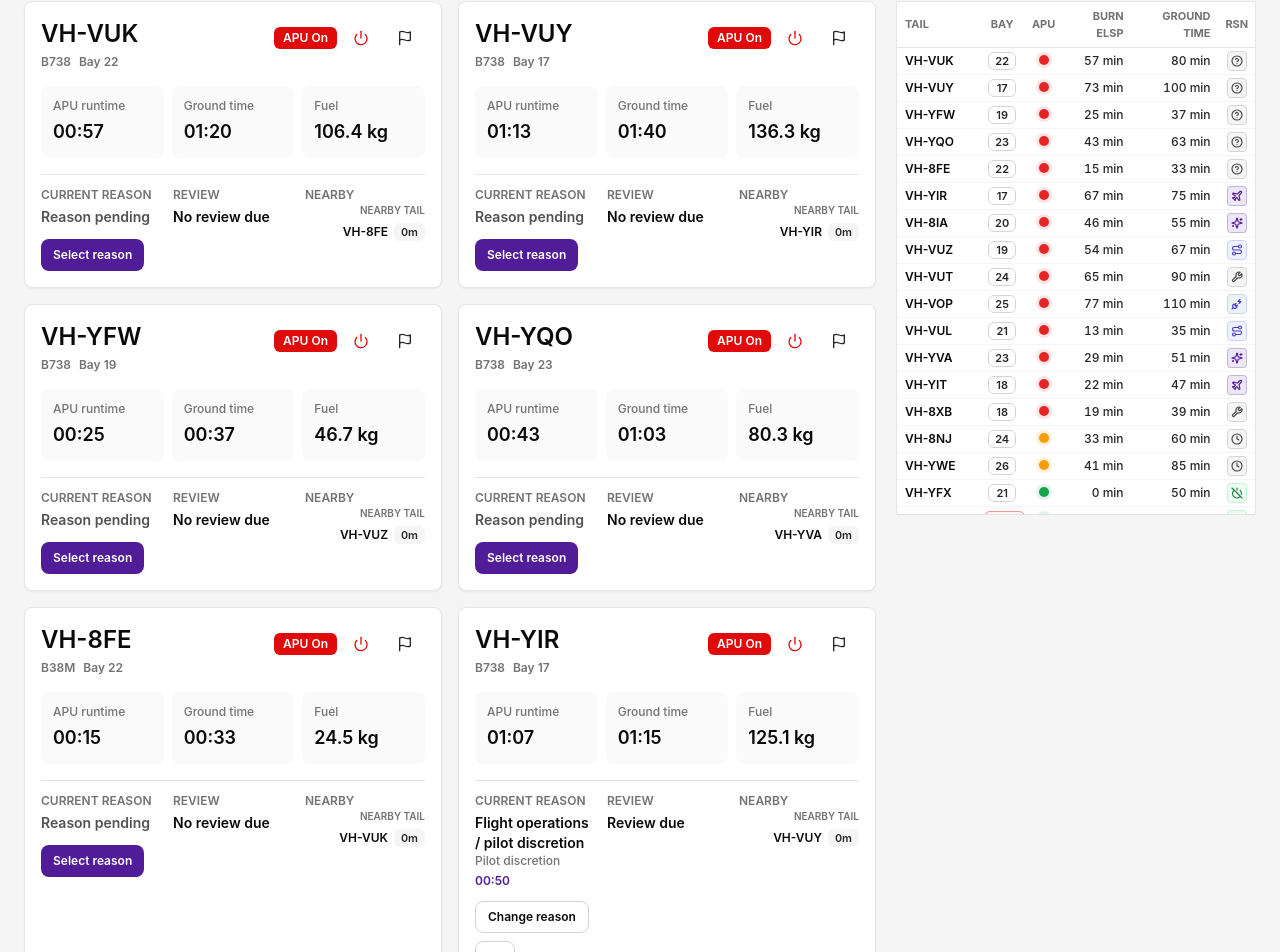
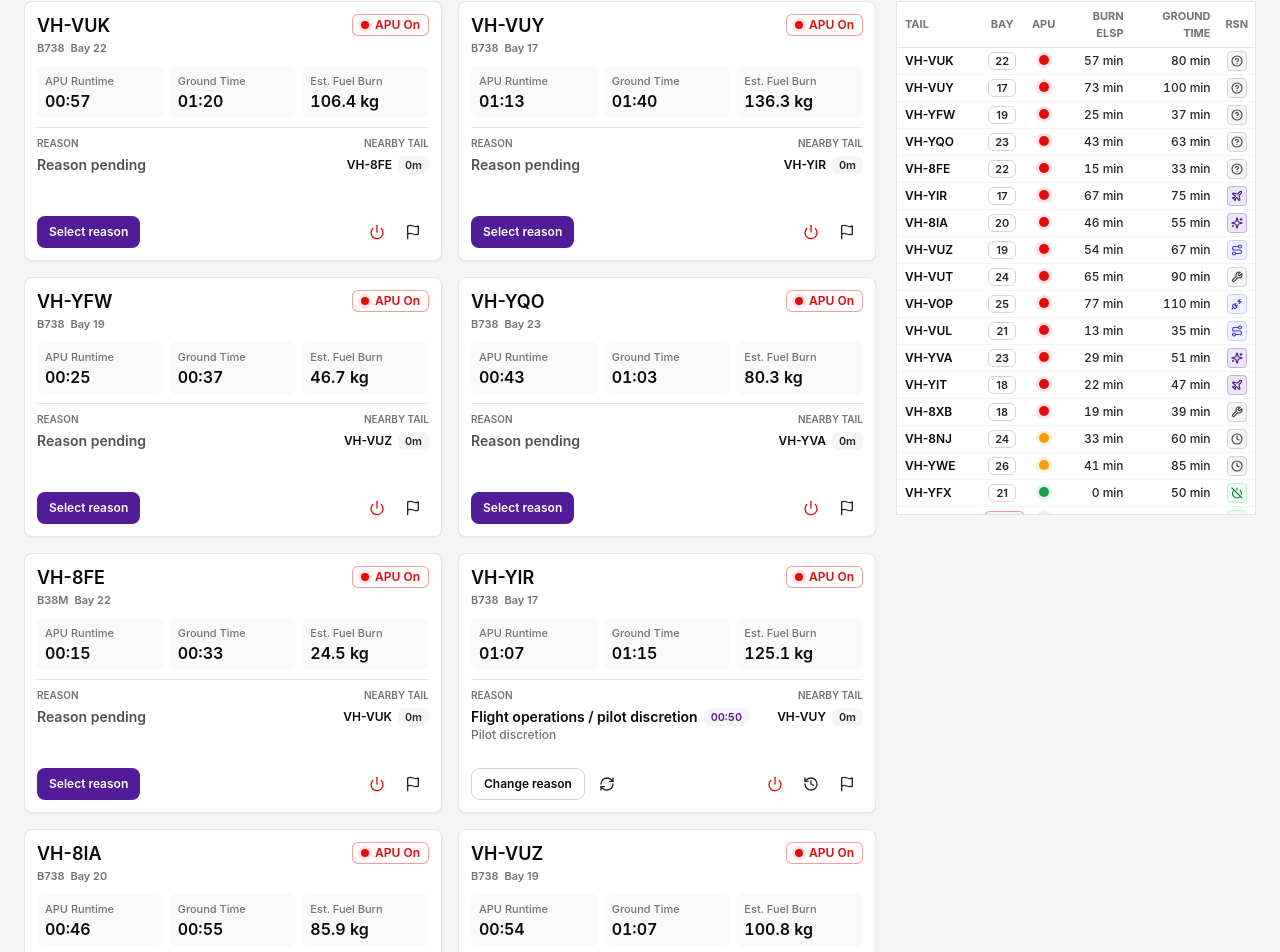
Before and after one commit to ben-dowden/APU-Alerting-Dashboard, a Next.js app: page /senior/bne in a window 1280 px wide. Shown: the part 282-1234 px from the top of the page. Built offline with nearby package versions, Linux system fonts and the light colour scheme.

Commit message:
Implement-fixed-aircraft-card-anatomy

```diff
--- a/components/senior/data-quality-flag-action.tsx
+++ b/components/senior/data-quality-flag-action.tsx
@@ -34,6 +34,7 @@ export function DataQualityFlagAction({ tail, onCreateFlag }: DataQualityFlagAct
     <div className="relative">
       <Button
         aria-label={`Flag data quality for ${tail}`}
+        className="size-8 text-neutral-800"
         onClick={() => setIsOpen((current) => !current)}
         size="icon"
         title="Flag data quality"
--- a/components/senior/desktop-aircraft-card.tsx
+++ b/components/senior/desktop-aircraft-card.tsx
@@ -1,6 +1,6 @@
 "use client";
 
-import { Check, History } from "lucide-react";
+import { History, RefreshCw } from "lucide-react";
 import { useState, type ReactNode } from "react";
 
 import type { ReasonSegment } from "@/lib/domain/reason-chain-reducer";
@@ -12,6 +12,7 @@ import { Card } from "@/components/ui/card";
 import { cn } from "@/lib/utils/cn";
 
 import { aircraftCardDomId } from "./aircraft-card-focus";
+import { ApuStatusBadge, type ApuStatusBadgeState } from "./apu-status-badge";
 import { CardReasonDrawer } from "./card-reason-drawer";
 import {
   DataQualityFlagAction,
@@ -62,19 +63,12 @@ const formatDuration = (minutes: number) => {
   return `${String(hours).padStart(2, "0")}:${String(remainingMinutes).padStart(2, "0")}`;
 };
 
-const apuStateLabel = (state: AircraftCardReadModel["apuState"]) =>
-  state === "on" ? "APU On" : "APU Off";
-
-const reviewLabel = (aircraft: AircraftCardReadModel) => {
+const apuBadgeState = (aircraft: AircraftCardReadModel): ApuStatusBadgeState => {
   if (aircraft.manualOffPending) {
-    return "Paused pending off";
+    return "pending";
   }
 
-  if (aircraft.reviewState.isReviewDue) {
-    return "Review due";
-  }
-
-  return aircraft.reviewState.reviewDueAt ? "Review set" : "No review due";
+  return aircraft.apuState === "off" ? "off" : "on";
 };
 
 export function DesktopAircraftCard({
@@ -103,7 +97,7 @@ export function DesktopAircraftCard({
     <Card
       aria-label={`${aircraft.tail} aircraft card`}
       className={cn(
-        "relative min-h-[260px] outline-none transition-shadow",
+        "relative h-[260px] outline-none transition-shadow",
         isFocusHighlighted && "ring-2 ring-virgin-purple ring-offset-2",
       )}
       data-focus-highlight={isFocusHighlighted ? "true" : "false"}
@@ -111,15 +105,20 @@ export function DesktopAircraftCard({
       role="article"
       tabIndex={-1}
     >
-      <div className="flex h-full flex-col gap-4 p-4">
-        <AircraftCardHeader
+      <div className="flex h-full flex-col gap-2 p-3">
+        <AircraftStatusRow aircraft={aircraft} />
+        <AircraftMetricGrid aircraft={aircraft} />
+        <ContextStack aircraft={aircraft} />
+        <ActionRail
           aircraft={aircraft}
+          currentReason={currentReason}
           dataQualityFlagControl={
             <DataQualityFlagAction
               onCreateFlag={(input) => onCreateDataQualityFlag(groundAircraft, aircraft, input)}
               tail={aircraft.tail}
             />
           }
+          groundAircraft={groundAircraft}
           manualOffControl={
             aircraft.apuState === "on" && groundAircraft.apuEvent ? (
               <ManualApuOffAction
@@ -129,21 +128,10 @@ export function DesktopAircraftCard({
               />
             ) : null
           }
+          onOpenDrawer={() => setIsDrawerOpen(true)}
+          reasonCaptureHandlers={reasonCaptureHandlers}
+          taxonomy={taxonomy}
         />
-        <AircraftMetricGrid aircraft={aircraft} />
-
-        <div className="grid gap-3 border-t border-neutral-200 pt-3 sm:grid-cols-3">
-          <CurrentReasonGroup
-            aircraft={aircraft}
-            currentReason={currentReason}
-            groundAircraft={groundAircraft}
-            onOpenDrawer={() => setIsDrawerOpen(true)}
-            reasonCaptureHandlers={reasonCaptureHandlers}
-            taxonomy={taxonomy}
-          />
-          <ReviewSummary aircraft={aircraft} />
-          <NearbySummary aircraft={aircraft} />
-        </div>
       </div>
 
       <CardReasonDrawer
@@ -175,84 +163,142 @@ export function DesktopAircraftCard({
   );
 }
 
-function AircraftCardHeader({
-  aircraft,
-  dataQualityFlagControl,
-  manualOffControl,
-}: {
-  aircraft: AircraftCardReadModel;
-  dataQualityFlagControl: ReactNode;
-  manualOffControl: ReactNode;
-}) {
+function AircraftStatusRow({ aircraft }: { aircraft: AircraftCardReadModel }) {
   return (
-    <div className="flex items-start justify-between gap-3">
-      <div>
-        <p className="text-2xl font-semibold tracking-normal text-neutral-950">{aircraft.tail}</p>
-        <div className="mt-1 flex flex-wrap items-center gap-2 text-xs font-semibold text-neutral-500">
+    <div
+      aria-label={`${aircraft.tail} status`}
+      className="flex items-start justify-between gap-2"
+      role="group"
+    >
+      <div className="min-w-0">
+        <div className="flex min-w-0 items-center gap-1.5">
+          <p className="truncate text-lg font-semibold leading-6 tracking-normal text-neutral-950">
+            {aircraft.tail}
+          </p>
+          <SourceQualityCharm sourceCharms={aircraft.sourceCharms} />
+        </div>
+        <div className="mt-0.5 flex flex-wrap items-center gap-1.5 text-[11px] font-semibold text-neutral-500">
           {aircraft.aircraftType ? <span>{aircraft.aircraftType}</span> : null}
           {aircraft.bay ? <span>{aircraft.bay}</span> : null}
         </div>
-        <SourceQualityCharm sourceCharms={aircraft.sourceCharms} />
       </div>
-      <div className="flex items-center gap-2">
-        <Badge
-          variant={aircraft.apuState === "on" ? "red" : "outline"}
-          className={
-            aircraft.apuState === "off" ? "border-green-200 bg-green-50 text-green-700" : undefined
-          }
-        >
-          {apuStateLabel(aircraft.apuState)}
-        </Badge>
-        {manualOffControl}
-        {dataQualityFlagControl}
-      </div>
+      <ApuStatusBadge state={apuBadgeState(aircraft)} />
     </div>
   );
 }
 
 function AircraftMetricGrid({ aircraft }: { aircraft: AircraftCardReadModel }) {
   return (
-    <dl className="grid grid-cols-3 gap-2">
-      <AircraftMetric label="APU runtime" value={formatDuration(aircraft.apuRuntimeMinutes)} />
-      <AircraftMetric label="Ground time" value={formatDuration(aircraft.groundMinutes)} />
-      <AircraftMetric label="Fuel" value={`${aircraft.estimatedFuelKg} kg`} />
-    </dl>
+    <div aria-label={`${aircraft.tail} metrics`} role="group">
+      <dl className="grid grid-cols-3 gap-1.5">
+        <AircraftMetric label="APU Runtime" value={formatDuration(aircraft.apuRuntimeMinutes)} />
+        <AircraftMetric label="Ground Time" value={formatDuration(aircraft.groundMinutes)} />
+        <AircraftMetric label="Est. Fuel Burn" value={`${aircraft.estimatedFuelKg} kg`} />
+      </dl>
+    </div>
   );
 }
 
 function AircraftMetric({ label, value }: { label: string; value: string }) {
   return (
-    <div className="rounded-product bg-neutral-50 p-3">
-      <dt className="text-xs font-medium text-neutral-500">{label}</dt>
-      <dd className="mt-1 text-lg font-semibold text-neutral-950">{value}</dd>
+    <div className="rounded-product bg-neutral-50 p-2">
+      <dt className="text-[11px] font-medium leading-4 text-neutral-500">{label}</dt>
+      <dd className="mt-0.5 text-base font-semibold leading-5 tabular-nums text-neutral-950">
+        {value}
+      </dd>
     </div>
   );
 }
 
-type CurrentReasonGroupProps = {
+function ContextStack({ aircraft }: { aircraft: AircraftCardReadModel }) {
+  return (
+    <div
+      aria-label={`${aircraft.tail} context`}
+      className="grid min-h-0 flex-1 grid-cols-[minmax(0,1fr)_minmax(5.5rem,auto)] gap-2 border-t border-neutral-200 pt-2"
+      role="group"
+    >
+      <CurrentReasonGroup aircraft={aircraft} />
+      <NearbySummary aircraft={aircraft} />
+    </div>
+  );
+}
+
+function CurrentReasonGroup({ aircraft }: { aircraft: AircraftCardReadModel }) {
+  return (
+    <div aria-label={`Current reason for ${aircraft.tail}`} className="min-w-0" role="group">
+      <p className="text-[10px] font-semibold uppercase tracking-normal text-neutral-500">Reason</p>
+      <CurrentReasonSummary aircraft={aircraft} />
+    </div>
+  );
+}
+
+function CurrentReasonSummary({ aircraft }: { aircraft: AircraftCardReadModel }) {
+  if (!aircraft.currentReason) {
+    return <p className="mt-1 text-sm font-semibold text-neutral-600">Reason pending</p>;
+  }
+
+  return (
+    <div className="mt-1 min-w-0">
+      <div className="flex min-w-0 items-center gap-1.5">
+        <p className="min-w-0 truncate text-sm font-semibold leading-5 text-neutral-950">
+          {aircraft.currentReason.categoryLabel}
+        </p>
+        <Badge
+          className="shrink-0 px-1.5 py-0 text-[11px] leading-4 tabular-nums text-virgin-purple"
+          variant="secondary"
+        >
+          {formatDuration(aircraft.currentReason.elapsedMinutes)}
+        </Badge>
+      </div>
+      <p className="truncate text-xs font-medium text-neutral-500">
+        {aircraft.currentReason.detailLabel}
+      </p>
+    </div>
+  );
+}
+
+function NearbySummary({ aircraft }: { aircraft: AircraftCardReadModel }) {
+  return (
+    <div className="min-w-[5.5rem]">
+      <ProximityHoverCard proximity={aircraft.proximity} tail={aircraft.tail} />
+    </div>
+  );
+}
+
+type ActionRailProps = {
   aircraft: AircraftCardReadModel;
   groundAircraft: GroundAircraftState;
   currentReason?: ReasonSegment;
   taxonomy: ReasonTaxonomySnapshot;
   reasonCaptureHandlers: ReasonCaptureHandlers;
+  manualOffControl: ReactNode;
+  dataQualityFlagControl: ReactNode;
   onOpenDrawer: () => void;
 };
 
-function CurrentReasonGroup({
+function ActionRail({
   aircraft,
   groundAircraft,
   currentReason,
   taxonomy,
   reasonCaptureHandlers,
+  manualOffControl,
+  dataQualityFlagControl,
   onOpenDrawer,
-}: CurrentReasonGroupProps) {
+}: ActionRailProps) {
   const canCaptureReason = aircraft.apuState === "on" && Boolean(groundAircraft.apuEvent);
 
   return (
-    <div aria-label={`Current reason for ${aircraft.tail}`} role="group">
-      <p className="text-xs font-semibold uppercase tracking-normal text-neutral-500">Current reason</p>
-      <CurrentReasonSummary aircraft={aircraft} />
-      <div className="mt-3 flex flex-wrap items-center gap-2">
+    <div
+      aria-label={`${aircraft.tail} actions`}
+      className="flex items-center justify-between gap-2 pt-1"
+      role="group"
+    >
+      <div
+        aria-label={`Reason actions for ${aircraft.tail}`}
+        className="flex w-[63%] min-w-0 items-center gap-1.5"
+        role="group"
+      >
         {!aircraft.currentReason && canCaptureReason ? (
           <ReasonPicker
             mode="select"
@@ -274,19 +320,28 @@ function CurrentReasonGroup({
         {currentReason && aircraft.reviewState.isReviewDue && !aircraft.manualOffPending ? (
           <Button
             aria-label={`Keep current reason for ${aircraft.tail}`}
+            className="size-8 text-neutral-800"
             onClick={() => reasonCaptureHandlers.onKeepCurrentReason(groundAircraft, currentReason)}
             size="icon"
             title="Keep current reason"
             type="button"
-            variant="outline"
+            variant="ghost"
           >
-            <Check data-icon="inline-start" />
+            <RefreshCw data-icon="inline-start" />
           </Button>
         ) : null}
+      </div>
 
+      <div
+        aria-label={`Utility actions for ${aircraft.tail}`}
+        className="flex shrink-0 items-center justify-end gap-1"
+        role="group"
+      >
+        {manualOffControl}
         {groundAircraft.reasonChain.segments.length > 0 ? (
           <Button
             aria-label={`Open reason drawer for ${aircraft.tail}`}
+            className="size-8 text-neutral-800"
             onClick={onOpenDrawer}
             size="icon"
             title="Reason chain"
@@ -296,45 +351,8 @@ function CurrentReasonGroup({
             <History data-icon="inline-start" />
           </Button>
         ) : null}
+        {dataQualityFlagControl}
       </div>
-    </div>
-  );
-}
-
-function CurrentReasonSummary({ aircraft }: { aircraft: AircraftCardReadModel }) {
-  if (!aircraft.currentReason) {
-    return <p className="mt-1 text-sm font-semibold text-neutral-600">Reason pending</p>;
-  }
-
-  return (
-    <div className="mt-1">
-      <p className="text-sm font-semibold text-neutral-950">
-        {aircraft.currentReason.categoryLabel}
-      </p>
-      <p className="text-xs font-medium text-neutral-500">
-        {aircraft.currentReason.detailLabel}
-      </p>
-      <p className="mt-1 text-xs font-semibold text-virgin-purple">
-        {formatDuration(aircraft.currentReason.elapsedMinutes)}
-      </p>
-    </div>
-  );
-}
-
-function ReviewSummary({ aircraft }: { aircraft: AircraftCardReadModel }) {
-  return (
-    <div>
-      <p className="text-xs font-semibold uppercase tracking-normal text-neutral-500">Review</p>
-      <p className="mt-1 text-sm font-semibold text-neutral-950">{reviewLabel(aircraft)}</p>
-    </div>
-  );
-}
-
-function NearbySummary({ aircraft }: { aircraft: AircraftCardReadModel }) {
-  return (
-    <div>
-      <p className="text-xs font-semibold uppercase tracking-normal text-neutral-500">Nearby</p>
-      <ProximityHoverCard proximity={aircraft.proximity} tail={aircraft.tail} />
     </div>
   );
 }
```
Also changed, not shown: 2 other files (tests, documents, lock files or other folders).
